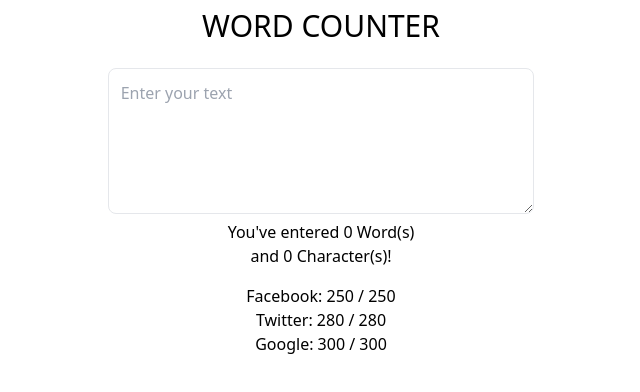
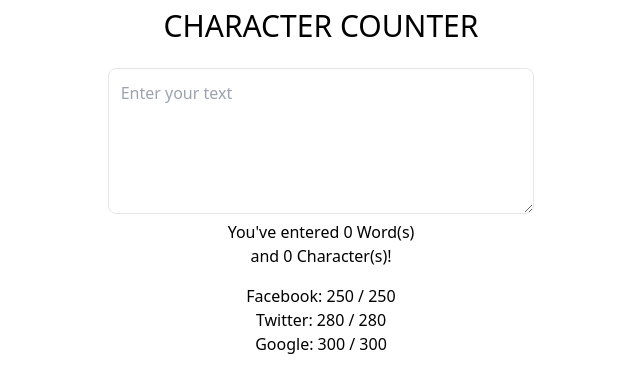
Before and after one commit to n-sim/simple-character-counter, a plain HTML site: page index.html in a window 1280 px wide. Shown: the whole page, without its empty margins (319-959 px from the left). Drawn offline with nearby package versions, Linux system fonts and the light colour scheme.

Commit message:
Changed project name

```diff
--- a/index.html
+++ b/index.html
@@ -5,7 +5,7 @@
     <meta charset="UTF-8">
     <meta name="viewport" content="width=device-width, initial-scale=1.0">
     <meta http-equiv="X-UA-Compatible" content="ie=edge">
-    <title>Vue</title>
+    <title>Char-Counter</title>
     <script src="https://cdn.jsdelivr.net/npm/vue/dist/vue.js"></script>
     <link href="https://unpkg.com/tailwindcss@^1.0/dist/tailwind.min.css" rel="stylesheet">
 
@@ -13,7 +13,7 @@
 
 <body class="bg-white text-center">
     <div id="app">
-        <h1 class="text-3xl mb-6 mt-2 text-teal-500">WORD COUNTER</h1>
+        <h1 class="text-3xl mb-6 mt-2 text-teal-500">CHARACTER COUNTER</h1>
         <textarea class="rounded-lg border border-teal-500 p-3 w-4/5 lg:w-1/3 outline-none" rows="5"
             placeholder="Enter your text" v-model="msg"></textarea>
         <p>You've entered <span class="text-teal-500">{{ words }}</span> Word(s)</p>
```
